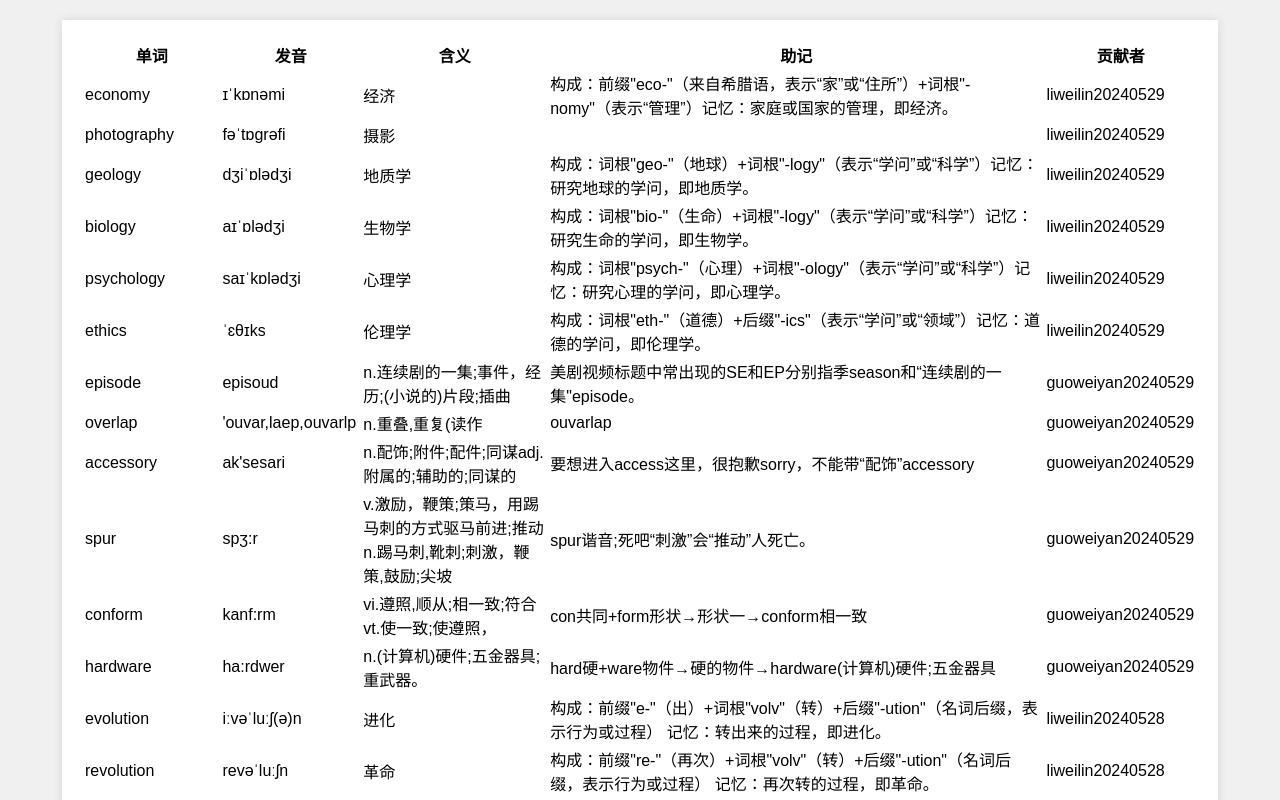
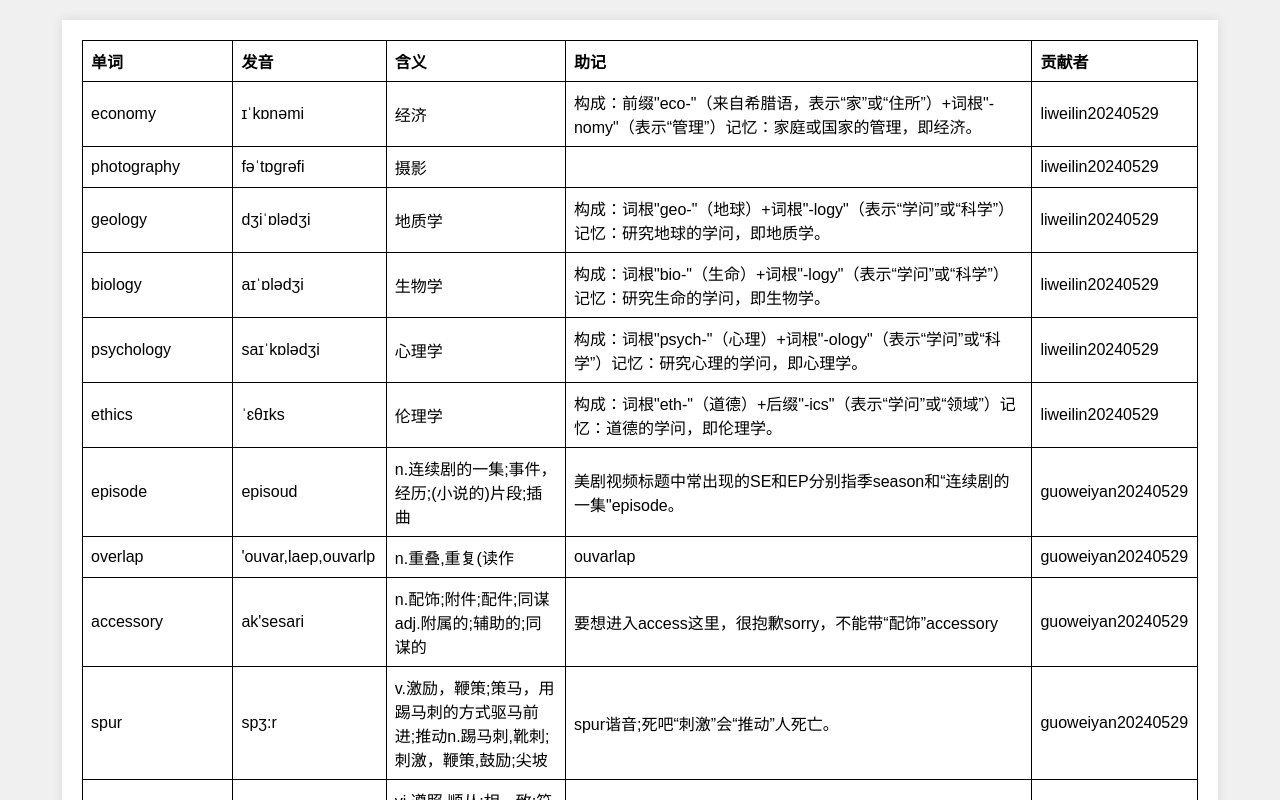
Before and after one commit to wayfar-kuo/wayfar-kuo.github.io, a plain HTML site: page index.html in a window 1280 px wide. Shown: the top 800 px of the page. Drawn offline with Linux system fonts and the light colour scheme.

Commit message:
Update index.html

```diff
--- a/index.html
+++ b/index.html
@@ -30,11 +30,24 @@
             padding: 20px;
             box-shadow: 0 0 10px rgba(0, 0, 0, 0.1);
         }
+        #data-table {
+            border-collapse: collapse; /* 合并相邻的边框 */
+            width: 100%; /* 可选：设置表格宽度 */
+        }
+
+        #data-table, #data-table th, #data-table td {
+            border: 1px solid black; /* 设置边框样式 */
+        }
+
+        #data-table th, #data-table td {
+            padding: 8px; /* 设置单元格内边距 */
+            text-align: left; /* 设置文本对齐方式 */
+        }
     </style>
 </head>
 <body>
 <div class="container">
-    <table align ="center" id="data-table">
+    <table id="data-table">
         <tr>
             <th>单词</th>
             <th>发音</th>
```
